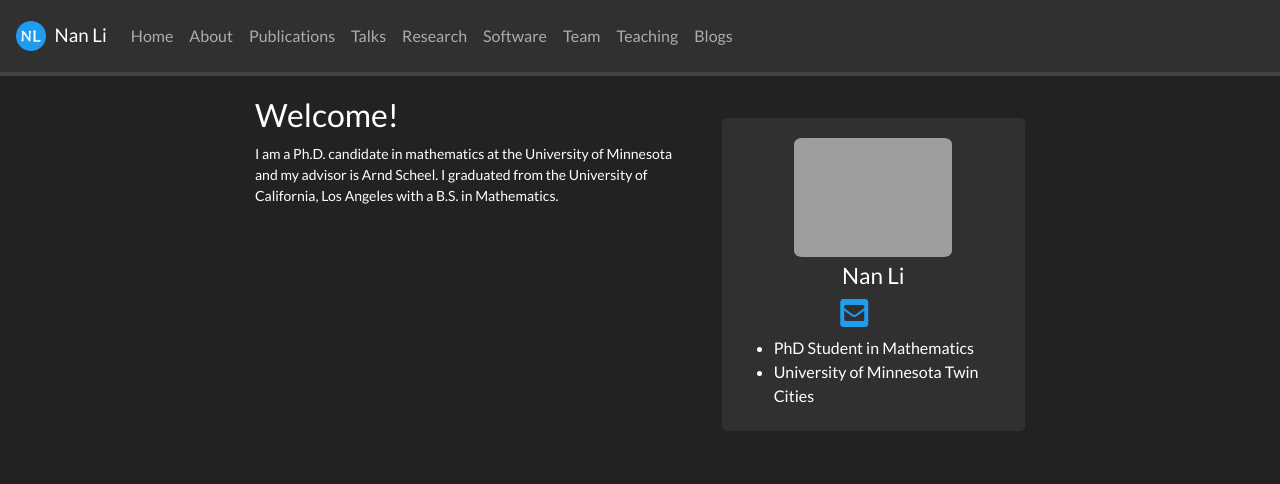
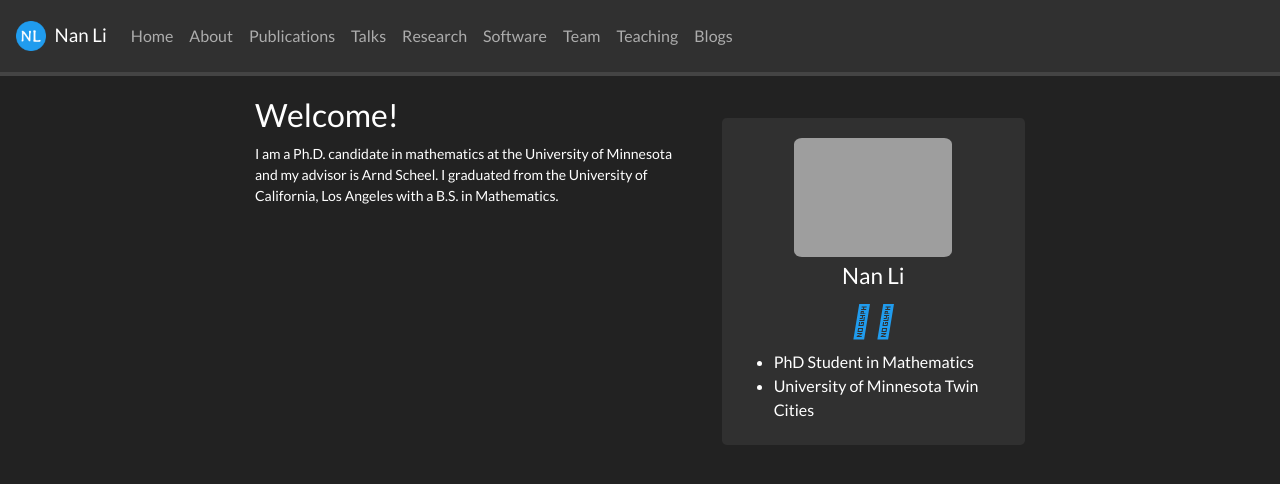
Before and after one commit to eigennan/eigennan.github.io, a Jekyll site: the page built from _pages/home.md, in a window 1280 px wide. Shown: the top 484 px of the page. Built offline with Jekyll 4.4.1, drawn with Linux system fonts in a browser that asks for light colours; a style sheet for code colours, icons or effects is not loaded.

Commit message:
Update sidebar.html

```diff
--- a/_includes/sidebar.html
+++ b/_includes/sidebar.html
@@ -5,9 +5,9 @@
    <a href="{{site.url}}{{site.baseurl}}/about"><img src="{{site.url}}{{site.baseurl}}/images/{{ member.photo }}" width="60%" style="block:inline; margin-left:auto; margin-right:auto; margin-bottom:5px;"/></a>
    <h4>{{ member.name }}</h4>
    <div style="margin-bottom:5px">
-   {% if member.email %}<a href="mailto:{{ member.email }}" target="_blank"><i class="fa fa-envelope-square fa-2x"></i></a> {% endif %}
-   {% if member.github %} <a href="{{ member.github }}" target="_blank"><i class="fa fa-github-square fa-2x"></i></a> {% endif %}
-   {% if member.linkedin %} <a href="{{ member.linkedin }}" target="_blank"><i class="fa fa-linkedin-square fa-2x"></i></a> {% endif %}
+   {% if member.email %}<a href="mailto:{{ member.email }}" target="_blank"><i class="fa-solid fa-envelope fa-2x"></i></a> {% endif %}
+   {% if member.github %} <a href="{{ member.github }}" target="_blank"><i class="fa-brands fa-square-github fa-2x"></i></a> {% endif %}
+   {% if member.linkedin %} <a href="{{ member.linkedin }}" target="_blank"><i class="fa-brands fa-linkedin fa-2x"></i></a> {% endif %}
    {% if member.cv %} <a href="{{ site.url }}{{ site.baseurl }}/{{ member.cv }}" target="_blank"><i class="ai ai-cv-square ai-2x"></i></a> {% endif %}
    {% if member.scholar %} <a href="{{ member.scholar }}" target="_blank"><i class="ai ai-google-scholar-square ai-2x"></i></a> {% endif %}
    {% if member.researchgate %} <a href="{{ member.researchgate }}" target="_blank"><i class="ai ai-researchgate-square ai-2x"></i></a> {% endif %}
```
